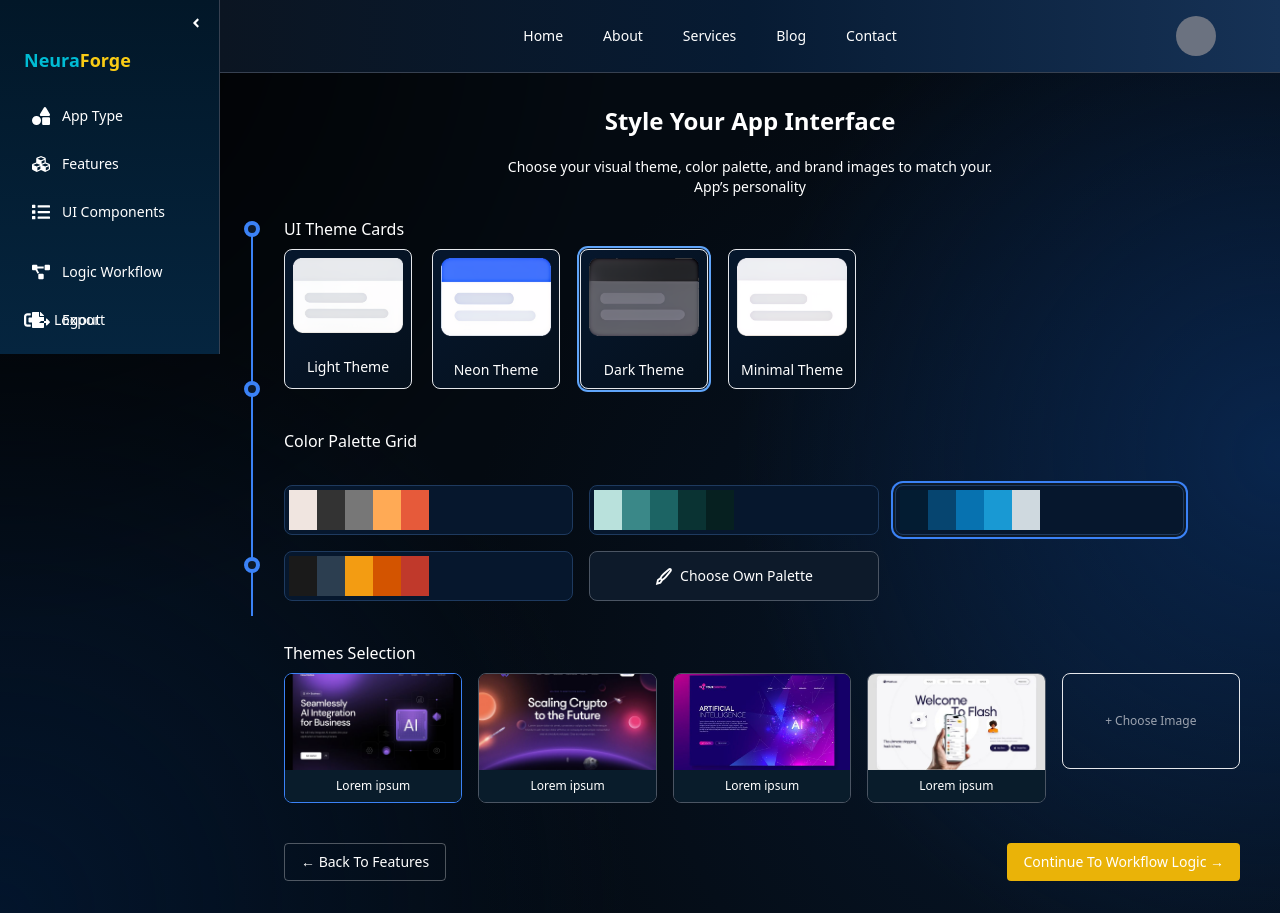
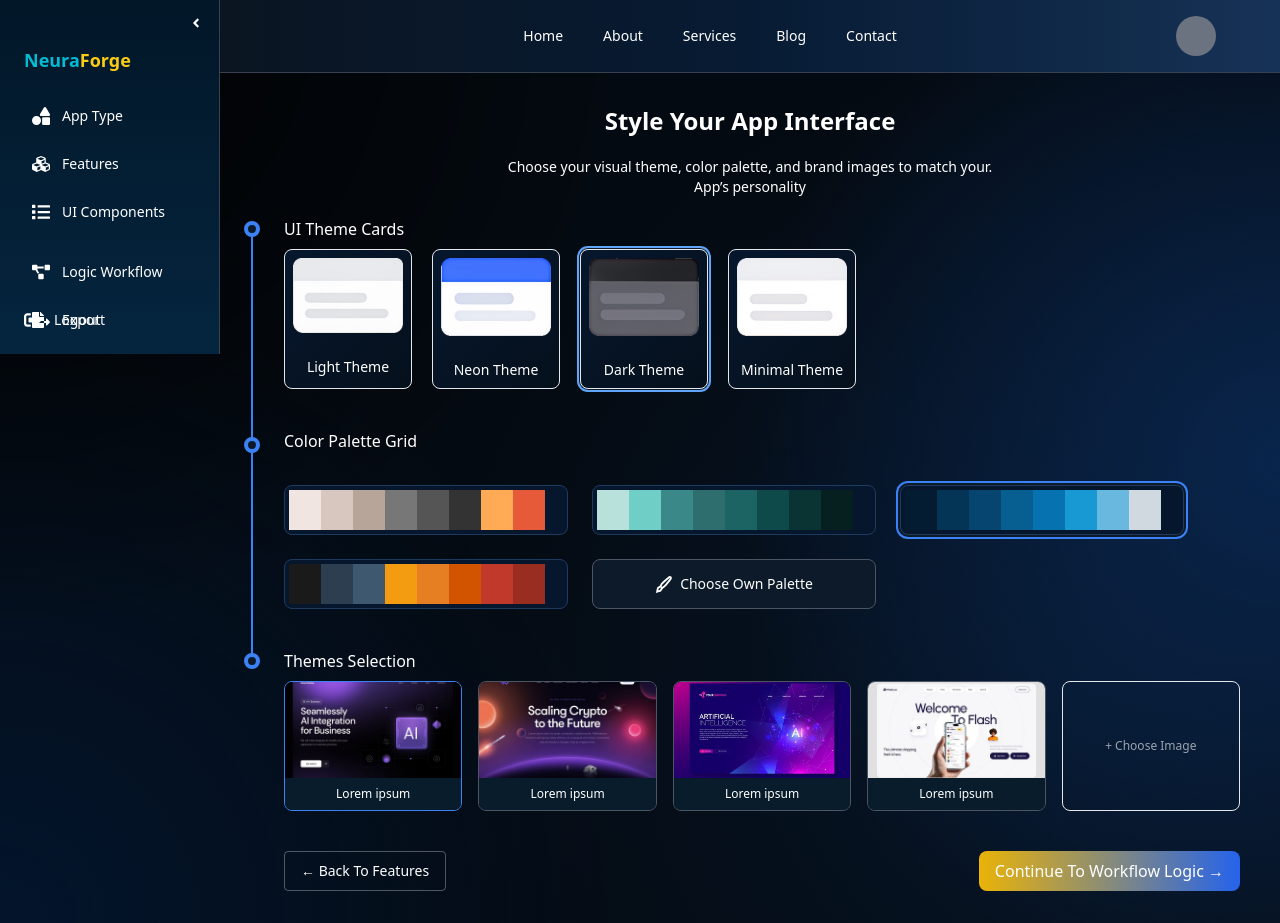
Before and after one commit to alpixn-wmapp/Frontend-website, a React (Create React App) app: page /uicomponents2 in a window 1280 px wide. Built offline with nearby package versions, Linux system fonts and the light colour scheme.

Commit message:
Update Uicomponents2.jsx

```diff
--- a/src/components/Uicomponents2.jsx
+++ b/src/components/Uicomponents2.jsx
@@ -10,11 +10,52 @@ const uiThemes = [
   { title: "Minimal Theme", image: "/images/uitheme4.png" },
 ];
 const palettes = [
-  ["#f0e5e0", "#333", "#777", "#fa5", "#e65a3a"],
-  ["#b9e1dc", "#3a8888", "#1c6464", "#0a3333", "#062020"],
-  ["#031c32", "#064570", "#0772b0", "#1999d3", "#cfd9df"],
-    ["#1a1a1a", "#2c3e50", "#f39c12", "#d35400", "#c0392b"]
+  [
+    "#f0e5e0", // light warm beige
+    "#d8c7be", // added warm light taupe
+    "#b8a59a", // added muted brownish taupe
+    "#777",
+    "#555",    // added darker gray for depth
+    "#333",
+    "#fa5",
+    "#e65a3a"
+  ],
+
+  [
+    "#b9e1dc",
+    "#6fcfc6",
+    "#3a8888",
+    "#2f6e6e",
+    "#1c6464",
+    "#0f4a4a",
+    "#0a3333",
+    "#062020"
+  ],
+
+  [
+    "#031c32",
+    "#043456",
+    "#064570",
+    "#075e90",
+    "#0772b0",
+    "#1999d3",
+    "#68b8e0",
+    "#cfd9df"
+  ],
+
+  [
+    "#1a1a1a",
+    "#2c3e50",
+    "#3e5870",  // added soft steel gray
+    "#f39c12",
+    "#e67e22",  // added softer orange
+    "#d35400",
+    "#c0392b",
+    "#992d22"   // added deep dark red
+  ]
 ];
+
+
 
 const Uicomponents2 = () => {
   const [selectedTheme, setSelectedTheme] = useState("Dark Theme");
@@ -42,14 +83,14 @@ const Uicomponents2 = () => {
         <Header />
        <div className="px-10 py-8 relative">
   {/* Vertical Step Progress Line */}
-  <div className="absolute left-0 top-28 h-[47%] ml-5 mt-9 w-6 flex flex-col items-center z-10">
+  <div className="absolute left-0 top-28 h-[52%] ml-5 mt-9 w-6 flex flex-col items-center z-10">
     {/* Line */}
     <div className="w-[2px] bg-blue-500 flex-1 mt-2"></div>
 
     {/* Dots */}
     <div className="absolute  top-0 w-4 h-4 rounded-full bg-[#0d1a2a] border-4 border-blue-500"></div>
-    <div className="absolute top-40 w-4 h-4 rounded-full bg-[#0d1a2a] border-4 border-blue-500"></div>
-    <div className="absolute top-[21rem] w-4 h-4 rounded-full bg-[#0d1a2a] border-4 border-blue-500"></div>
+    <div className="absolute top-[13.5rem] w-4 h-4 rounded-full bg-[#0d1a2a] border-4 border-blue-500"></div>
+    <div className="absolute top-[27rem] w-4 h-4 rounded-full bg-[#0d1a2a] border-4 border-blue-500"></div>
   </div>
 
   {/* Content */}
@@ -92,7 +133,7 @@ const Uicomponents2 = () => {
   <h3 className="text-md  mb-2 font-medium">Color Palette Grid</h3>
 
   {/* Grid layout for 3 items per row */}
-  <div className="grid pl-0 grid-cols-1   m-8 ml-0 px-6 sm:grid-cols-2 md:grid-cols-3 gap-4">
+  <div className="grid pl-0 grid-cols-1   m-8 ml-0 px-6 sm:grid-cols-2 md:grid-cols-3 gap-6">
     {palettes.map((palette, idx) => (
       <div
         key={idx}
@@ -106,7 +147,7 @@ const Uicomponents2 = () => {
       >
         <div className="rounded-xl flex flex-row">
           {palette.map((color, i) => (
-            <div key={i} className="w-7 h-10" style={{ backgroundColor: color }}></div>
+            <div key={i} className="w-8 h-10" style={{ backgroundColor: color }}></div>
           ))}
         </div>
       </div>
@@ -142,8 +183,8 @@ const Uicomponents2 = () => {
           <p className="text-xs p-2 text-center bg-[#091c2b]">Lorem ipsum</p>
         </div>
       ))}
-      <div className="flex items-center justify-center border rounded-lg h-24 cursor-pointer hover:border-blue-500">
-        <span className="text-xs text-gray-400">+ Choose Image</span>
+      <div className="flex items-center justify-center border rounded-lg h-34 cursor-pointer hover:border-blue-500">
+        <span className="text-xs text-gray-400"> + Choose Image</span>
       </div>
     </div>
   </div>
@@ -158,7 +199,7 @@ const Uicomponents2 = () => {
     </button>
     <button
       onClick={() => navigate("/logicworkflow")}
-      className="px-4 py-2 text-sm text-white bg-yellow-500 rounded hover:bg-yellow-600"
+     className="bg-gradient-to-r from-yellow-500 to-blue-600 font-light py-2 px-4 rounded-lg"
     >
       Continue To Workflow Logic →
     </button>
```
